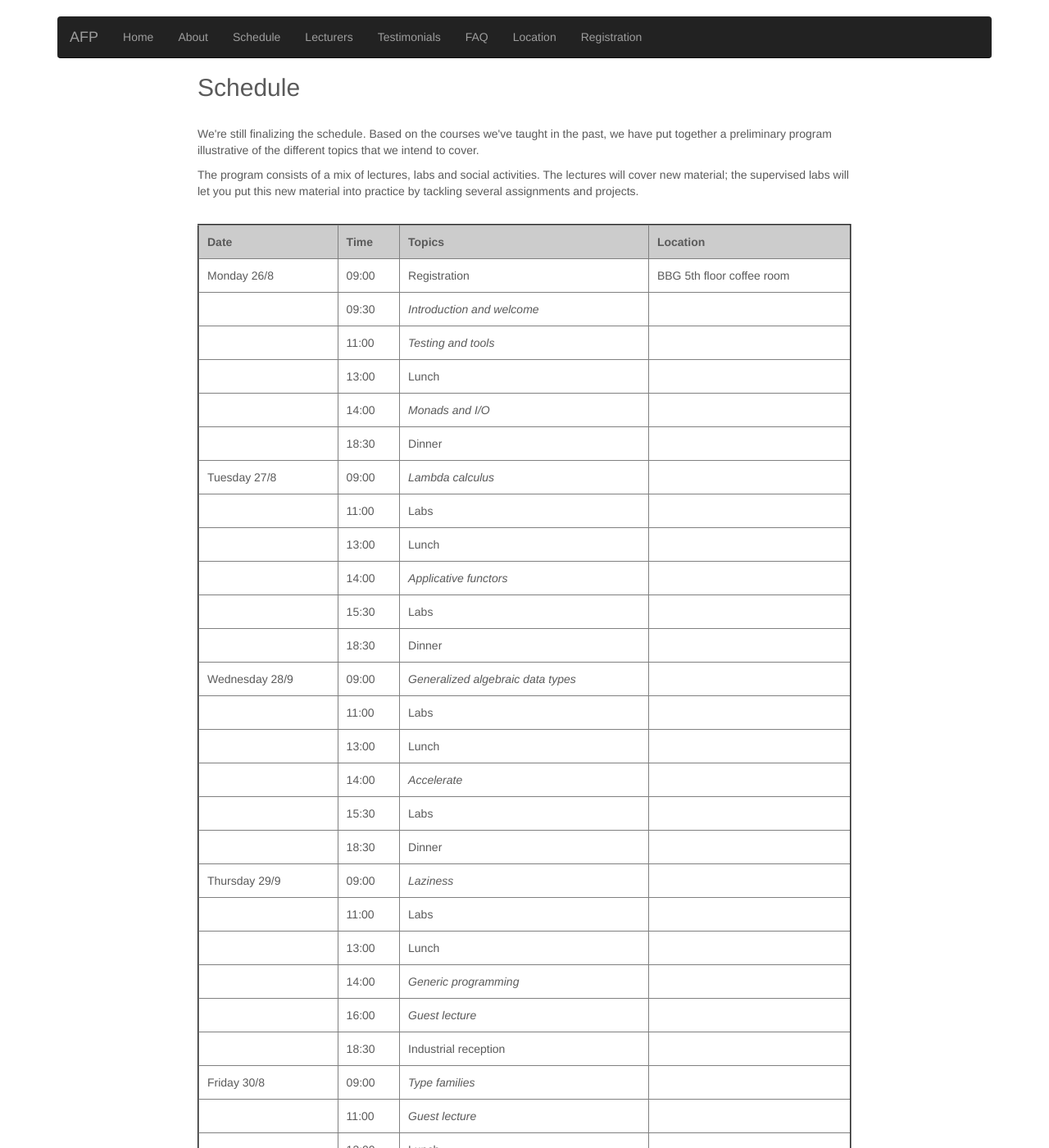
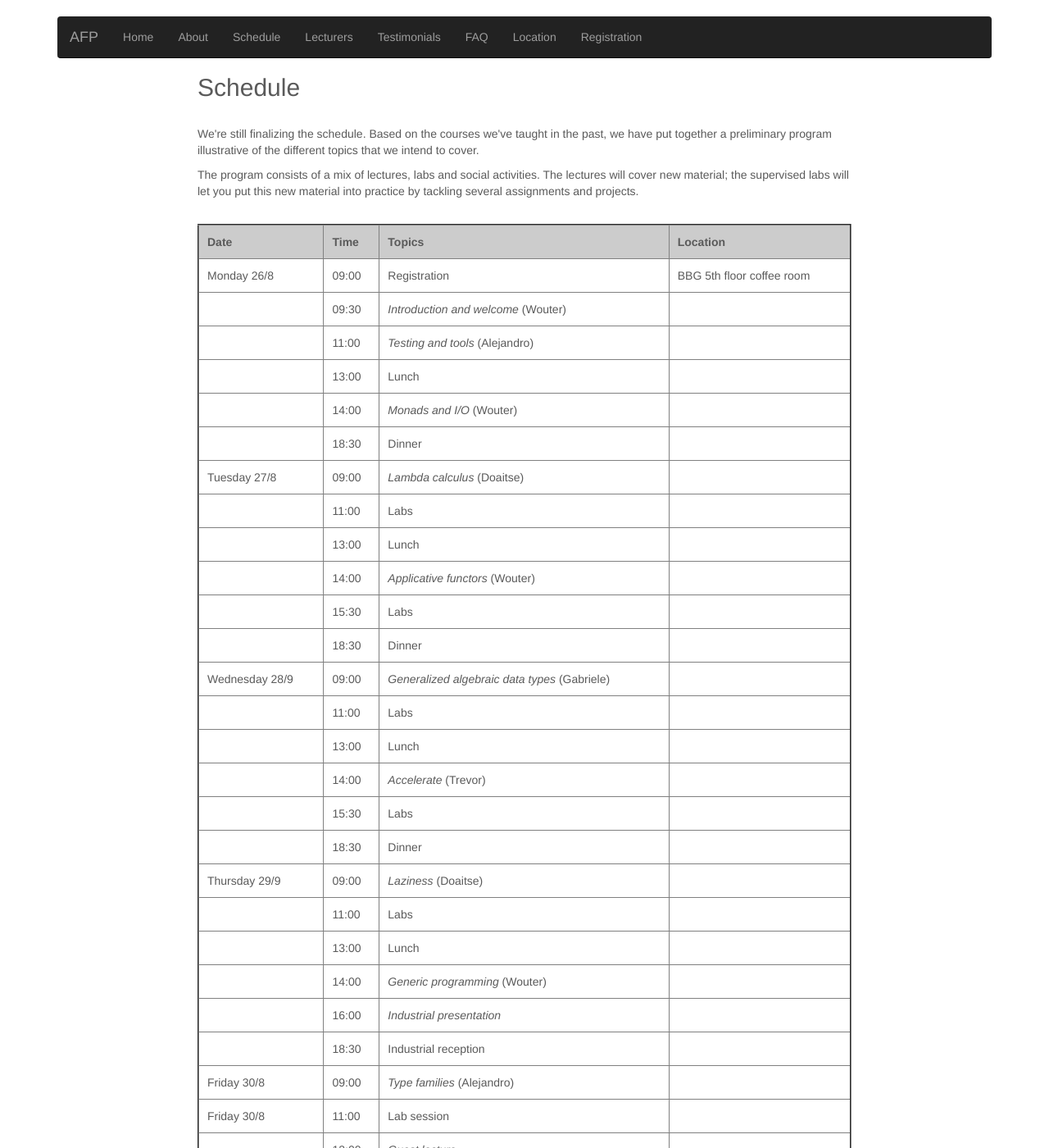
Before and after one commit to uu-afp/uu-afp.github.io, a Jekyll site: the page built from schedule.html, in a window 1280 px wide and 1400 px high. Shown: the whole window at 82% size. Built offline with Jekyll 4.4.1, drawn with Linux system fonts in a browser that asks for light colours; nearby versions of some CDN libraries.

Commit message:
Assigned names to various lectures

```diff
--- a/schedule.html
+++ b/schedule.html
@@ -43,15 +43,16 @@ assignments and projects.
     <tr>
       <td></td>
       <td>09:30</td>
-      <td><i>Introduction and welcome</i></td>
+      <td><i>Introduction and welcome</i> (Wouter)</td>
       <td></td>
+
     </tr>
 
 
     <tr>
       <td></td>
       <td>11:00</td>
-      <td><i>Testing and tools</i></td>
+      <td><i>Testing and tools</i> (Alejandro)</td>
       <td> </td>
     </tr>
 
@@ -65,7 +66,7 @@ assignments and projects.
     <tr>
       <td></td>
       <td>14:00</td>
-      <td><i>Monads and I/O</i></td>
+      <td><i>Monads and I/O</i> (Wouter)</td>
       <td></td>
     </tr>
 
@@ -79,7 +80,7 @@ assignments and projects.
     <tr>
       <td>Tuesday 27/8</td>
       <td>09:00</td>
-      <td><i>Lambda calculus</i></td>
+      <td><i>Lambda calculus</i> (Doaitse)</td>
       <td></td>
     </tr>
 
@@ -100,7 +101,7 @@ assignments and projects.
     <tr>
       <td></td>
       <td>14:00</td>
-      <td><i>Applicative functors</i></td>
+      <td><i>Applicative functors</i> (Wouter)</td>
       <td></td>
     </tr>
 
@@ -122,7 +123,7 @@ assignments and projects.
     <tr>
       <td>Wednesday 28/9</td>
       <td>09:00</td>
-      <td><i>Generalized algebraic data types</i></td>
+      <td><i>Generalized algebraic data types</i> (Gabriele)</td>
       <td></td>
     </tr>
 
@@ -143,7 +144,7 @@ assignments and projects.
     <tr>
       <td></td>
       <td>14:00</td>
-      <td><i>Accelerate</i></td>
+      <td><i>Accelerate</i> (Trevor)</td>
       <td></td>
     </tr>
 
@@ -163,7 +164,7 @@ assignments and projects.
     <tr>
       <td>Thursday 29/9</td>
       <td>09:00</td>
-      <td><i>Laziness</i></td>
+      <td><i>Laziness</i> (Doaitse)</td>
       <td></td>
     </tr>
 
@@ -184,14 +185,14 @@ assignments and projects.
     <tr>
       <td></td>
       <td>14:00</td>
-      <td><i>Generic programming</i></td>
+      <td><i>Generic programming</i> (Wouter)</td>
       <td></td>
     </tr>
 
     <tr>
       <td></td>
       <td>16:00</td>
-      <td><i>Guest lecture</i></td>
+      <td><i>Industrial presentation</i></td>
       <td></td>
     </tr>
 
@@ -205,13 +206,20 @@ assignments and projects.
     <tr>
       <td>Friday 30/8</td>
       <td>09:00</td>
-      <td><i>Type families</i></td>
+      <td><i>Type families</i> (Alejandro)</td>
+      <td></td>
+    </tr>
+
+    <tr>
+      <td>Friday 30/8</td>
+      <td>11:00</td>
+      <td>Lab session</td>
       <td></td>
     </tr>
 
     <tr>
       <td></td>
-      <td>11:00</td>
+      <td>12:00</td>
       <td><i>Guest lecture</i></td>
       <td></td>
     </tr>
```
